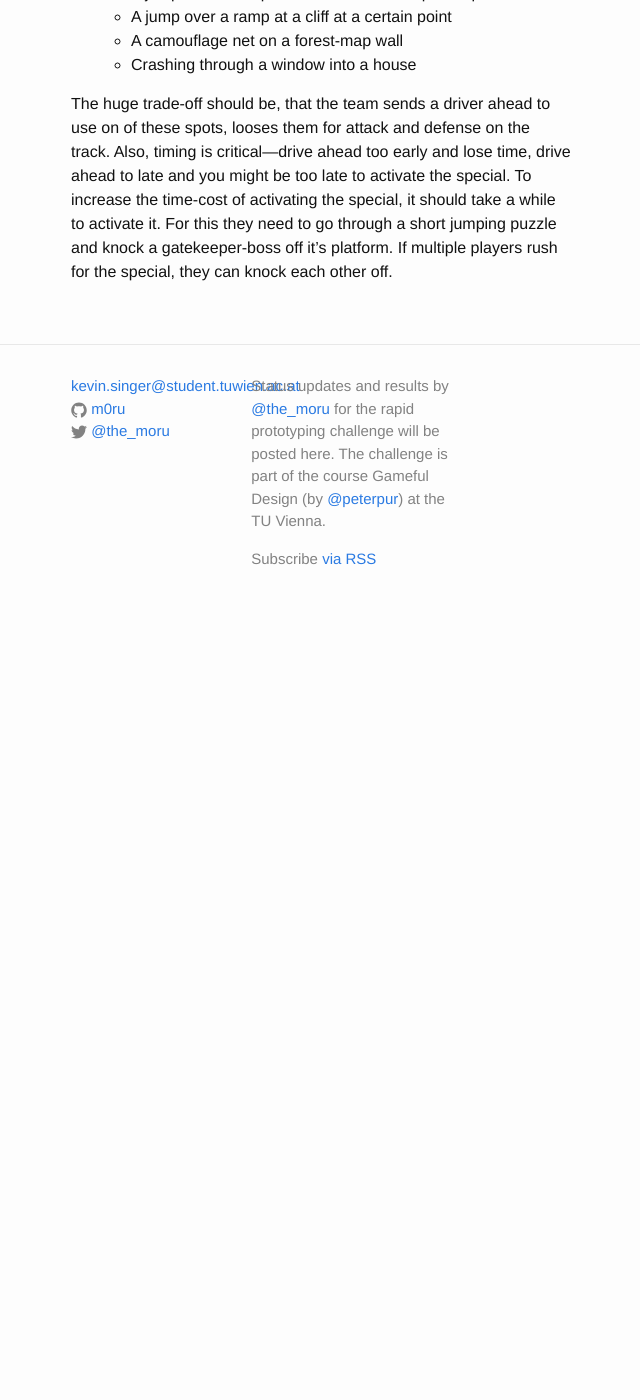
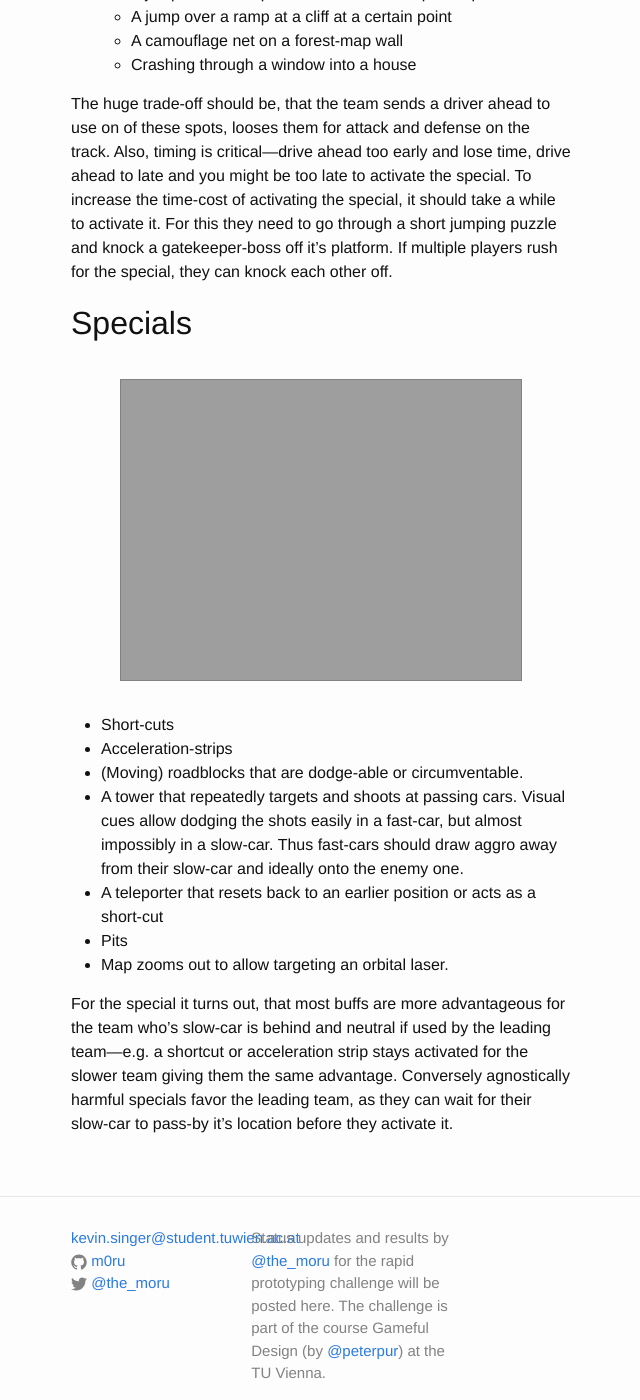
Before and after one commit to m0ru/gameful-design, a Jekyll site: the page built from _posts/2016-04-10-racetrackspecials.md, in a window 1280 px wide and 1400 px high, scrolled down 2004 px. Shown: the whole window, without its empty margins (319-959 px from the left). Built offline with Jekyll 4.4.1, drawn with Linux system fonts in a browser that asks for light colours; some web fonts are replaced; before the commit the page ends 2634 px from its top, so only the background shows below that.

Commit message:
binary search for built error, part 5

```diff
--- a/_posts/2016-04-10-racetrackspecials.md
+++ b/_posts/2016-04-10-racetrackspecials.md
@@ -35,3 +35,18 @@ As a hidden game-mode, there’s several locations along the racing track, where
     * Crashing through a window into a house
 
 The huge trade-off should be, that the team sends a driver ahead to use on of these spots, looses them for attack and defense on the track. Also, timing is critical―drive ahead too early and lose time, drive ahead to late and you might be too late to activate the special. To increase the time-cost of activating the special, it should take a while to activate it. For this they need to go through a short jumping puzzle and knock a gatekeeper-boss off it’s platform. If multiple players rush for the special, they can knock each other off.
+
+## Specials
+
+<img src="{{site.media_url}}/{{page.media_dir}}/racing3.png" class="figure">
+
+* Short-cuts
+* Acceleration-strips
+* (Moving) roadblocks that are dodge-able or circumventable.
+* A tower that repeatedly targets and shoots at passing cars. Visual cues allow dodging the shots easily in a fast-car, but almost impossibly in a slow-car. Thus fast-cars should draw aggro away from their slow-car and ideally onto the enemy one.
+* A teleporter that resets back to an earlier position or acts as a short-cut
+* Pits
+* Map zooms out to allow targeting an orbital laser.
+
+
+For the special it turns out, that most buffs are more advantageous for the team who’s slow-car is behind and neutral if used by the leading team―e.g. a shortcut or acceleration strip stays activated for the slower team giving them the same advantage. Conversely agnostically harmful specials favor the leading team, as they can wait for their slow-car to pass-by it’s location before they activate it.
```
